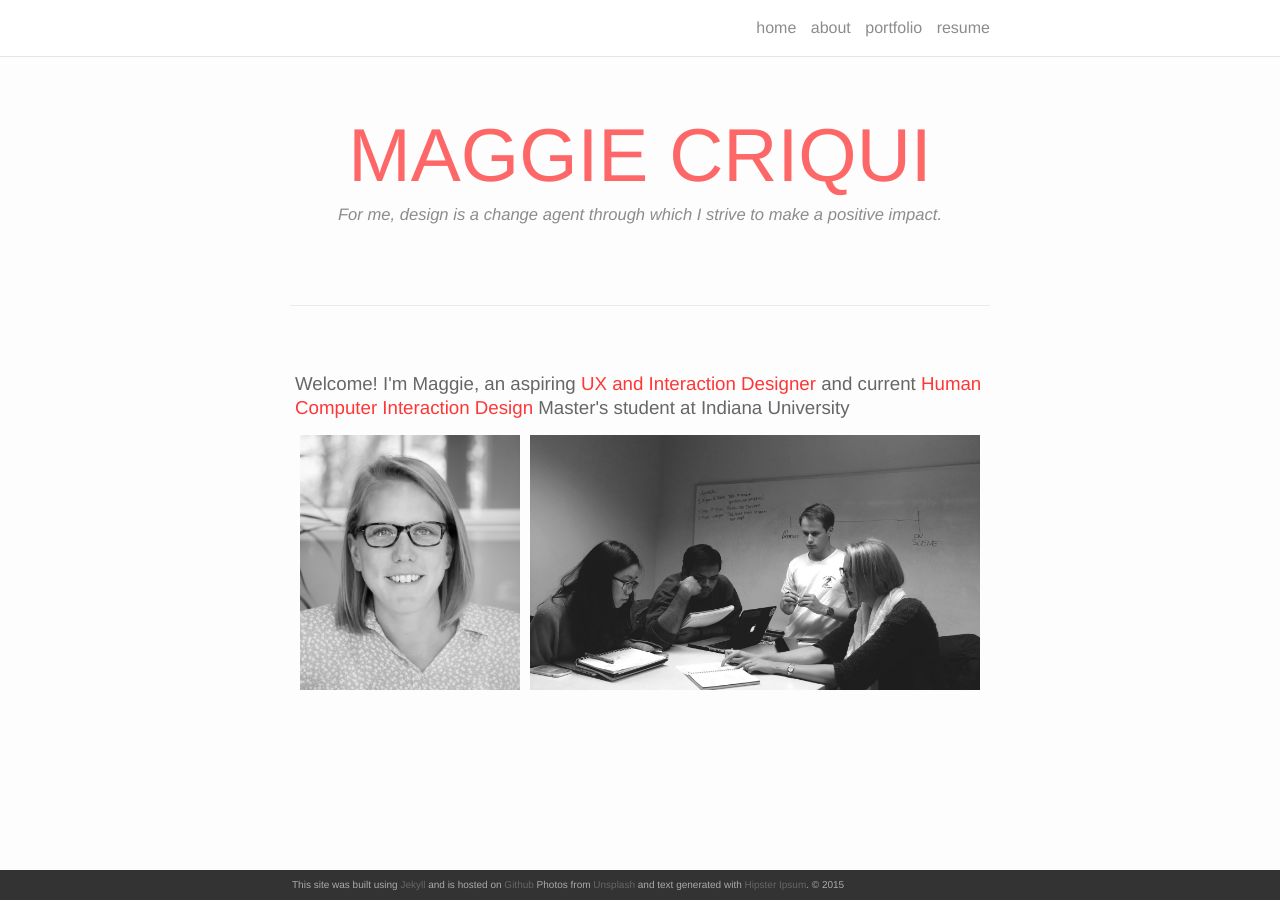
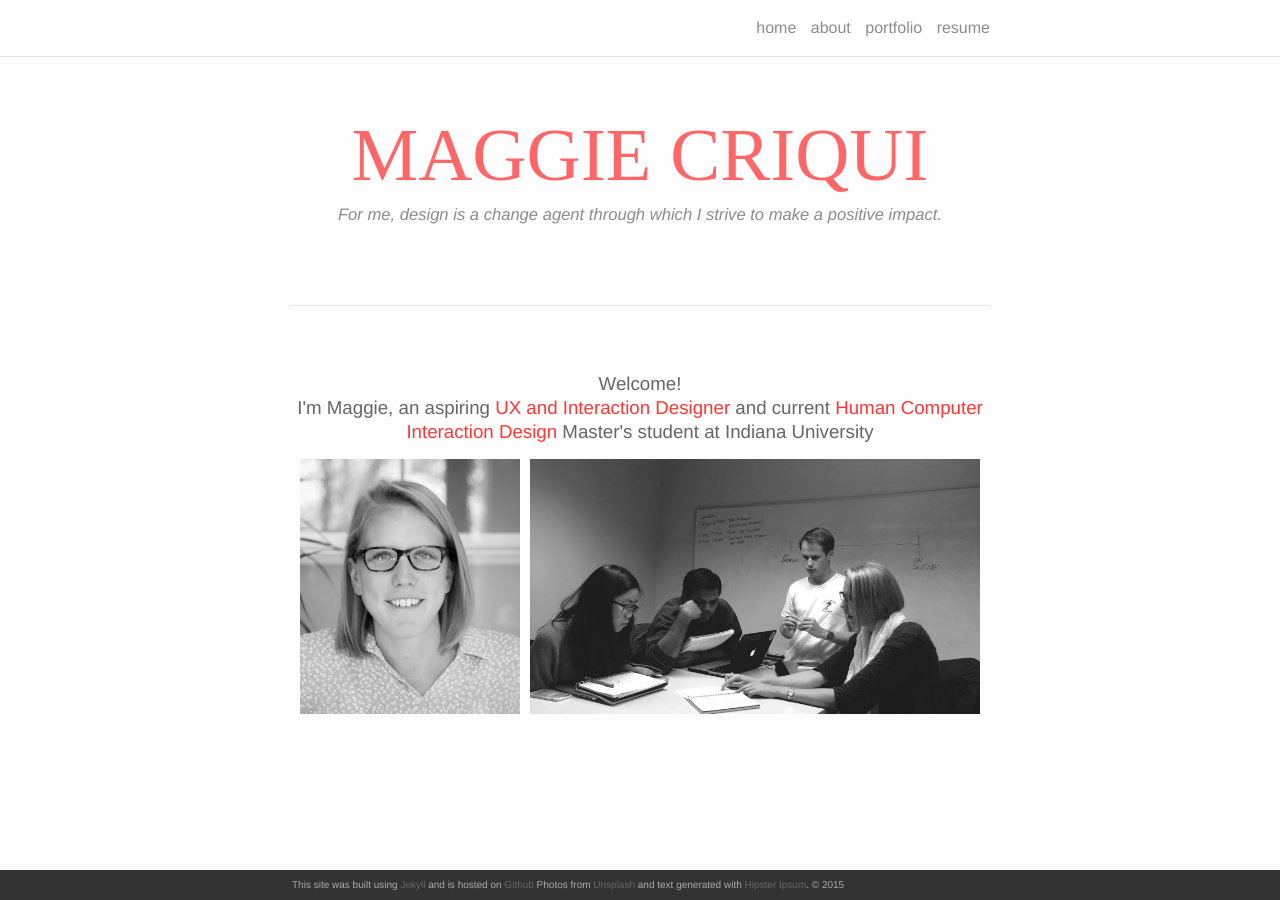
Before and after one commit to mcriqui/mcriqui.github.io, a Jekyll site: the page built from index.html, in a window 1280 px wide. Built offline with Jekyll 4.4.1, drawn with Linux system fonts in a browser that asks for light colours; nearby versions of some CDN libraries; some web fonts are replaced.

Commit message:
updating layout

```diff
--- a/_includes/head.html
+++ b/_includes/head.html
@@ -10,4 +10,7 @@
     <link rel="canonical" href="{{ page.url | replace:'index.html','' | prepend: site.baseurl | prepend: site.url }}">
 
     <link rel="stylesheet" href="//maxcdn.bootstrapcdn.com/font-awesome/4.3.0/css/font-awesome.min.css">
+    <link href='https://fonts.googleapis.com/css?family=Pompiere' rel='stylesheet' type='text/css'>
+
+    <link >
 </head>
--- a/_portfolio/1_project.markdown
+++ b/_portfolio/1_project.markdown
@@ -40,6 +40,7 @@ quote: "Our ratings system is flawed... our system is so heavily dependent on au
 	<img class="col one" src="{{ site.baseurl }}/img/1Uber-01.jpg"/>
 	<img class="col one" src="{{ site.baseurl }}/img/3_Uber_Sketch-01-01.jpg"/>
 	<img class="col one" src="{{ site.baseurl }}/img/2_Uber_Sketch-01.jpg"/>
+	<div class="col three caption"></div>
 </div>
 
 <div class="post-content col three">
--- a/_sass/_layout.scss
+++ b/_sass/_layout.scss
@@ -297,6 +297,14 @@ left: 50% !important
 color: #FF3636
 }
 
-.showing-design{
+.howing_design{
 padding-bottom: 10em
 }
+
+.homepage_align{
+    text-align: center
+}
+
+.header-font{
+font-family: 'Pompiere' !important
+}
--- a/index.html
+++ b/index.html
@@ -4,7 +4,7 @@ mg: /img/homepage.jpg
 ---
 
 <div class="header-bar">
-  <h1>MAGGIE CRIQUI</h1>
+  <h1 class="header-font">MAGGIE CRIQUI</h1>
   <h5><em>For me, design is a change agent through which I strive to make a positive impact.</em></h5>
   <br/>
   <hr>
@@ -16,8 +16,8 @@ mg: /img/homepage.jpg
 </div> -->
 <div class="post-conent">
 
-  <div class="col three">
-    <h3>Welcome! I'm Maggie, an aspiring <a class="homepage_keywords">UX and Interaction Designer</a> and current <a class="homepage_keywords">Human Computer Interaction Design</a> Master's student at Indiana University</h3>
+  <div class="col three homepage_align">
+    <h3>Welcome!<br> I'm Maggie, an aspiring <a class="homepage_keywords">UX and Interaction Designer</a> and current <a class="homepage_keywords">Human Computer Interaction Design</a> Master's student at Indiana University</h3>
   </div>
 </div>
 <div class="img_row">
```
Also changed, not shown: resume.md (+3 -2 lines), img/MCriqui_Resume.jpg (added).
